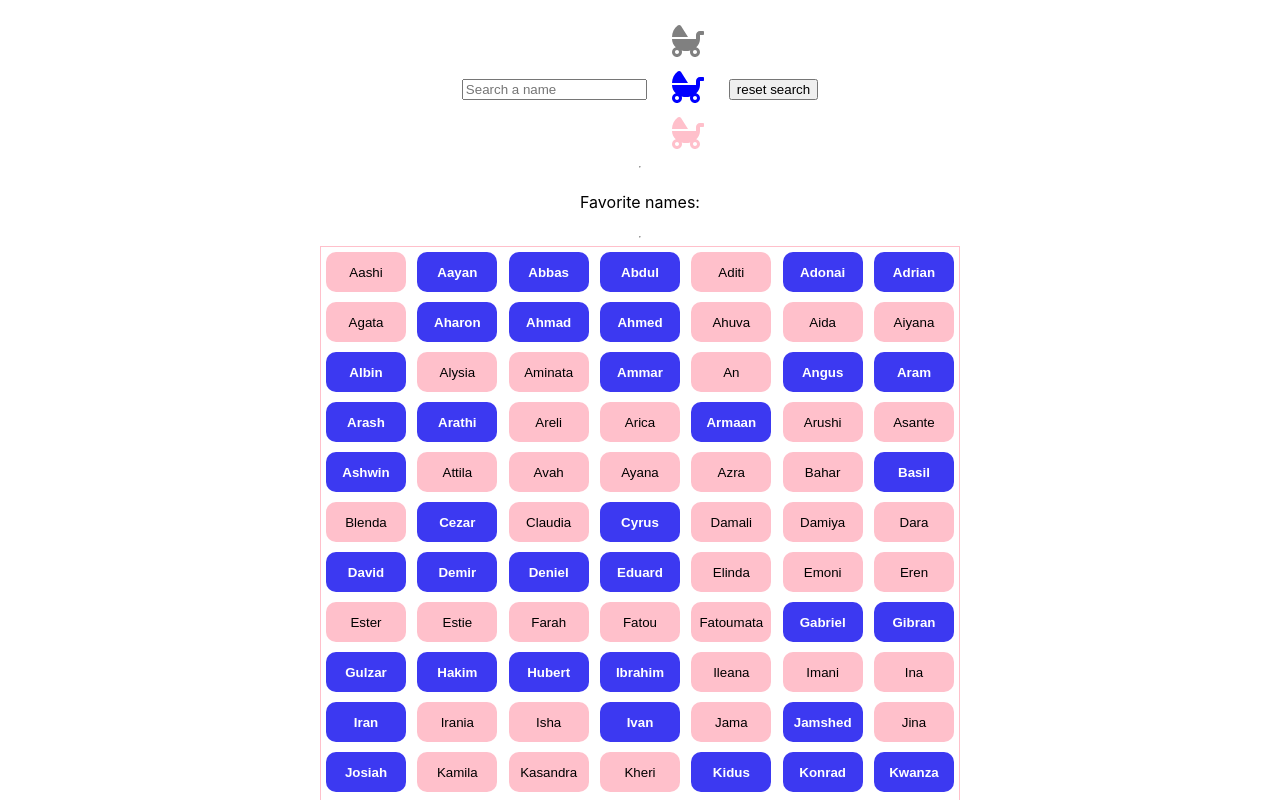
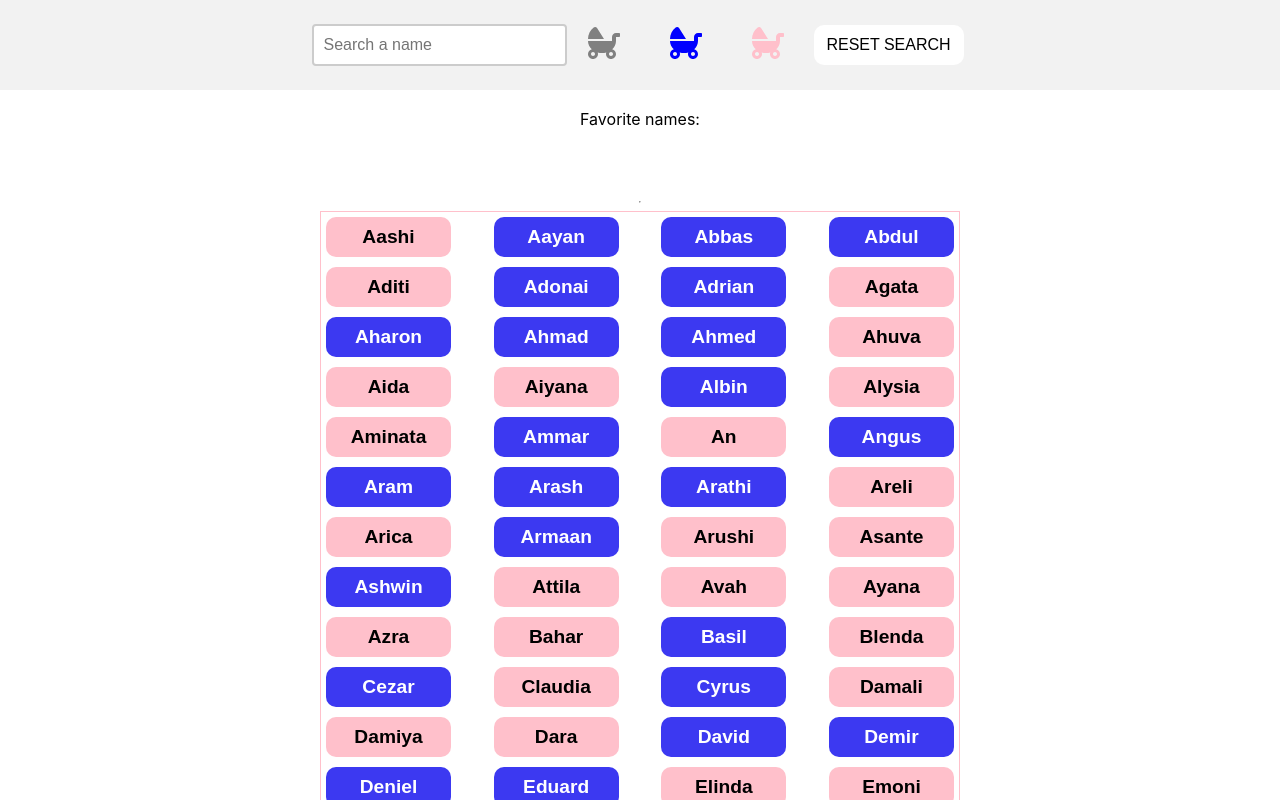
Before and after one commit to muratdemirtas2001/baby-names-react, a React (Create React App) app: page / in a window 1280 px wide. Shown: the top 800 px of the page. Built offline with nearby package versions, Linux system fonts and the light colour scheme.

Commit message:
adding css for buttons

```diff
--- a/src/App.css
+++ b/src/App.css
@@ -12,14 +12,38 @@
   align-items: center;
   justify-content: center;
   width: 50vw;
+  /* background-color: #f2f2f2; */
 }
 .navbar {
+  overflow: hidden;
+  background-color: #333;
+  position: fixed; /* Set the navbar to fixed position */
+  top: 0; /* Position the navbar at the top of the page */
   display: flex;
   align-items: center;
   justify-content: center;
-  margin-top: 20px;
+  /* margin-top: 20px; */
+  background-color: #f2f2f2;
+  width: 100%;
+  padding: 20px;
 }
-
+.search-input {
+  width: 100%;
+  /* box-sizing: border-box; */
+  border: 2px solid #ccc;
+  border-radius: 4px;
+  font-size: 16px;
+  background-color: white;
+  padding: 10px;
+  /* background-image: url('searchicon.png');
+  background-position: 50px;
+  background-repeat: no-repeat;
+  padding: 12px 20px 12px 40px; */
+}
+.icon-wrapper {
+  display: flex;
+  margin-left: 20px;
+}
 .babyIcon {
   margin: 0px 50px;
   cursor: pointer;
@@ -29,17 +53,33 @@
 /* .babyIcon-border {
   border: 1px solid black;
 } */
+.search-button {
+  background-color: white;
+  width: 150px;
+  height: 40px;
+  font-size: medium;
+  margin: 5px 5px;
+  border: transparent;
+  border-radius: 10px;
+  cursor: pointer;
+  font-weight: 400;
+  transition-duration: 0.4s;
+}
+.search-button:hover {
+  background-color: #fcf8f8;
+}
 .content-wrapper {
   display: flex;
   flex-direction: column;
   align-items: center;
   justify-content: center;
-  margin: 0px;
+  margin-top: 75px;
 }
 .favorite-names-wrapper {
   display: flex;
   flex-direction: column;
   align-items: center;
+  min-height: 100px;
 }
 .favorite-names-section {
   display: flex;
@@ -57,18 +97,26 @@
 .baby-male {
   background-color: rgb(60, 57, 241);
   color: white;
-  font-weight: 900;
+  /* font-weight: 900; */
+}
+.baby-male:hover {
+  background-color: rgb(103, 101, 238);
 }
 .baby-female {
   background-color: pink;
 }
+.baby-female:hover {
+  background-color: rgb(245, 165, 178);
+}
 .button {
-  width: 80px;
+  width: 125px;
   height: 40px;
+  font-size: larger;
   margin: 5px 5px;
   border: transparent;
   border-radius: 10px;
   cursor: pointer;
+  font-weight: 600;
 }
 img {
   width: 20px;
@@ -80,7 +128,7 @@ img {
 .babyIcon {
   margin: 0px 20px;
 }
-.babyIcon-highlight{
+.babyIcon-highlight {
   border-bottom: black 1px solid;
 }
 @media screen and (max-width: 600px) {
@@ -90,8 +138,18 @@ img {
   .app-wrapper {
     width: 100vw;
   }
-  .icon-wrapper {
-    display: flex;
+  .content-wrapper {
+    margin-top: 125px;
+  }
+  .navbar {
+    padding: 10px;
+  }
+  .button {
+    width: 80px;
+    font-size: small;
+  }
+  .search-button {
+    font-size: small;
   }
   /* .babyIcon {
     margin: 0px 20px;
--- a/src/ResetButton.js
+++ b/src/ResetButton.js
@@ -1,8 +1,9 @@
 import React from "react";
-function ResetButton({resetSearch}) {
+function ResetButton({ resetSearch }) {
   return (
-    // <button onClick={() => setBabyNames([babyNamesData])}>reset search</button>
-    <button onClick={resetSearch} >reset search</button>
+    <button className="search-button" onClick={resetSearch}>
+      RESET SEARCH
+    </button>
   );
 }
 export default ResetButton;
--- a/src/SearchBar.js
+++ b/src/SearchBar.js
@@ -2,7 +2,11 @@ import React from "react";
 function SearchBar({ filterNames }) {
   return (
     <div>
-      <input placeholder="Search a name" onChange={filterNames}></input>
+      <input
+        className="search-input"
+        placeholder="Search a name"
+        onChange={filterNames}
+      ></input>
     </div>
   );
 }
```
